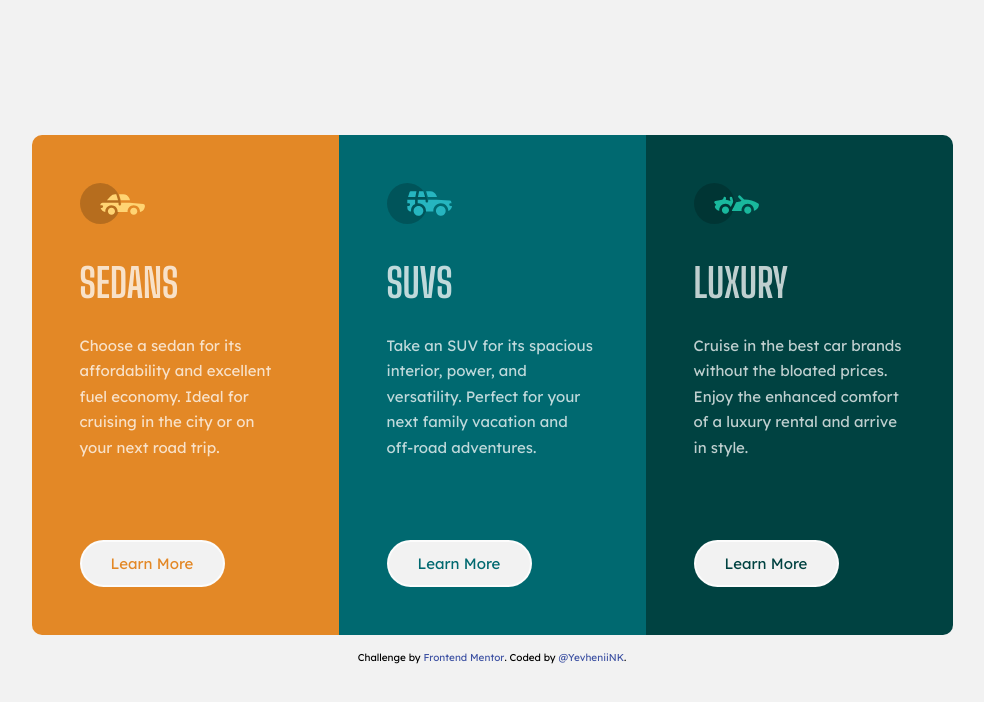
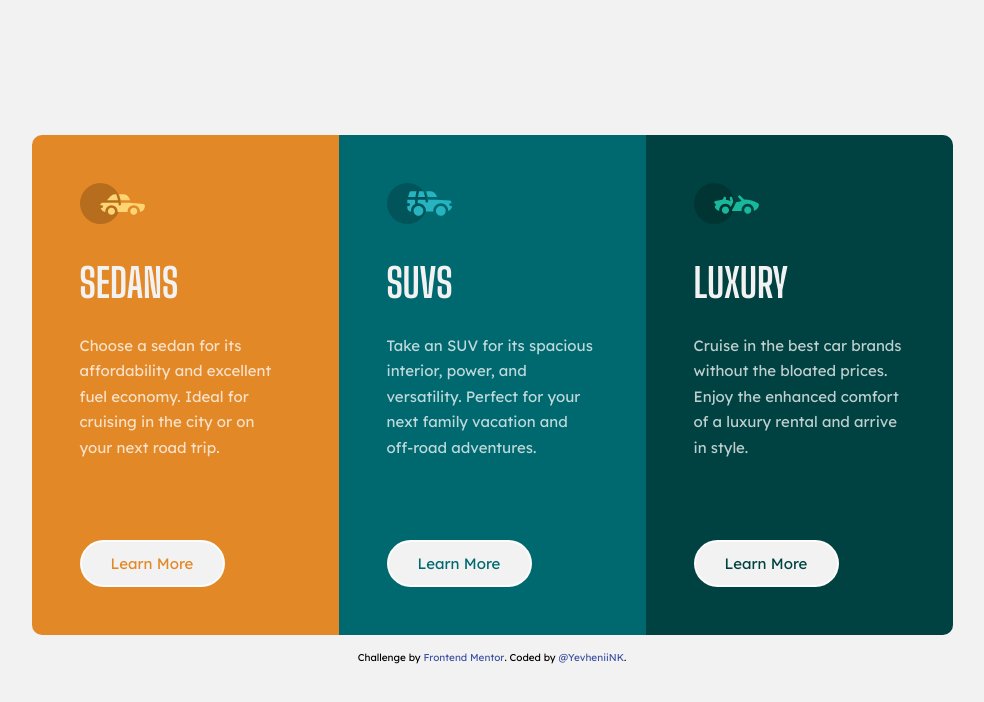
Before and after one commit to YevheniiNK/Frontend-Mentor-3-column-preview-card-component-main, a plain HTML site: page index.html in a window 1280 px wide. Shown: the whole page, without its empty margins (148-1132 px from the left). Drawn offline with Linux system fonts and the light colour scheme.

Commit message:
Update style.css

```diff
--- a/style/style.css
+++ b/style/style.css
@@ -77,6 +77,7 @@
   font-family: var(--shoulders);
   font-weight: 700;
   margin-top: 0.9rem;
+  color: var(--light-gray);
 }
 
 .card__description {
```
